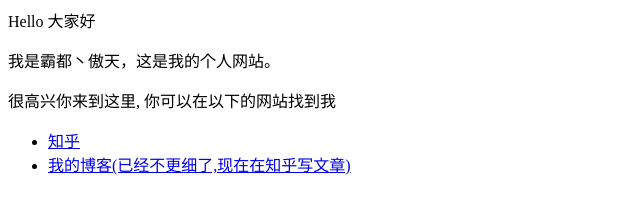
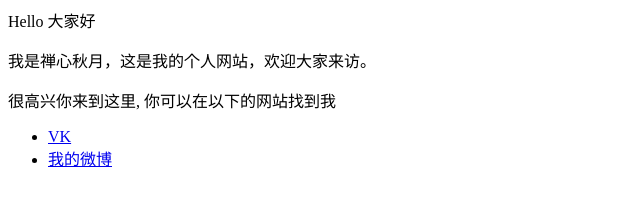
Before and after one commit to Chinnxie/chinnxie.github.io, a plain HTML site: page index.html in a window 1280 px wide. Shown: the whole page, without its empty margins (0-640 px from the left). Drawn offline with Linux system fonts and the light colour scheme.

Commit message:
Update index.html

```diff
--- a/index.html
+++ b/index.html
@@ -1,8 +1,8 @@
 <p>Hello 大家好</p>
-<p>我是霸都丶傲天，这是我的个人网站。 </p>
+<p>我是禅心秋月，这是我的个人网站，欢迎大家来访。 </p>
 <p>很高兴你来到这里, 你可以在以下的网站找到我</p>
 
 <ul>
-  <li> <a href="https://www.zhihu.com/people/AJLoveChina">知乎</a> </li>
-  <li> <a href="http://hejie.nigeerhuo.com">我的博客(已经不更细了,现在在知乎写文章)</a> </li>
+  <li> <a href="https://vk.com/chinxie">VK</a> </li>
+  <li> <a href="http://weibo.cn/chinxie">我的微博</a> </li>
 </ul>
```
